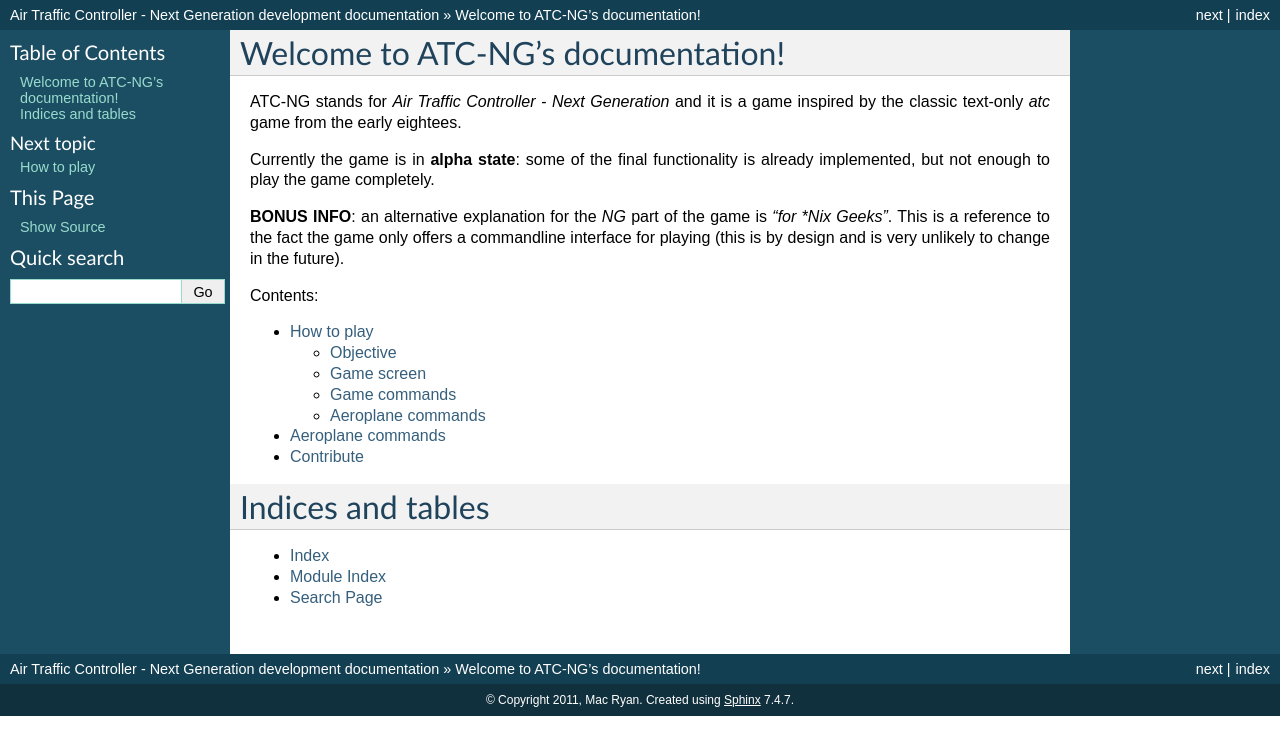
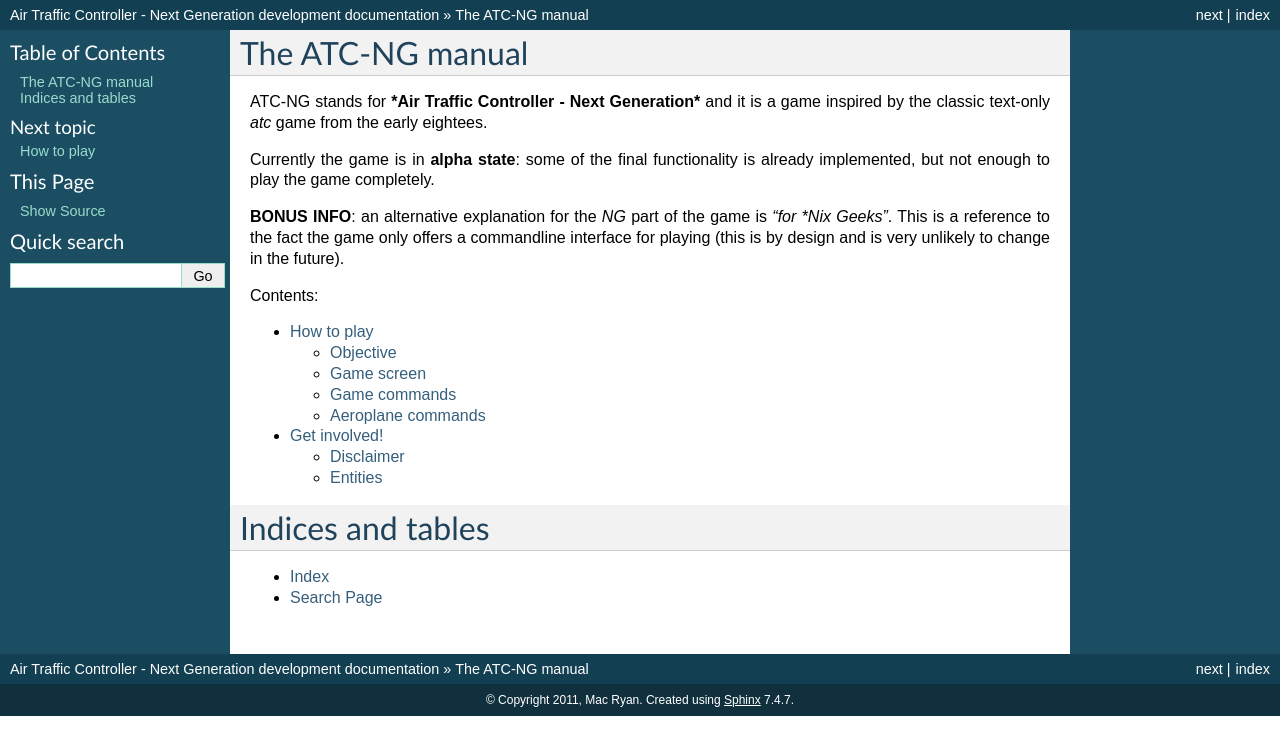
Before and after one commit to quasipedia/atc-ng, a Sphinx documentation site: the page built from docs/index.rst, in a window 1280 px wide. Shown: the top 755 px of the page. Built offline with Sphinx 7.4.7, drawn with Linux system fonts in a browser that asks for light colours; formulas are drawn with MathJax 3.

Commit message:
Good progress on documentation

```diff
--- a/docs/index.rst
+++ b/docs/index.rst
@@ -3,10 +3,10 @@
    You can adapt this file completely to your liking, but it should at least
    contain the root `toctree` directive.
 
-Welcome to ATC-NG's documentation!
-====================================================================
-ATC-NG stands for *Air Traffic Controller - Next Generation* and it is a game
-inspired by the classic text-only *atc* game from the early eightees.
+The ATC-NG manual
+=================
+ATC-NG stands for ***Air Traffic Controller - Next Generation*** and it is a
+game inspired by the classic text-only *atc* game from the early eightees.
 
 Currently the game is in **alpha state**: some of the final functionality is
 already implemented, but not enough to play the game completely.
@@ -19,15 +19,13 @@ change in the future).
 Contents:
 
 .. toctree::
-   :maxdepth: 2
 
-   gamemanual
-   planecommands
-   contribute
+   game-manual
+   get-involved
 
 Indices and tables
 ==================
 
 * :ref:`genindex`
-* :ref:`modindex`
 * :ref:`search`
+.. * :ref:`modindex`
```
Also changed, not shown: docs/game-manual.rst (renamed from docs/gamemanual.rst, +11 -2 lines), docs/get-involved.rst (renamed from docs/contribute.rst, +13 -2 lines), docs/tips.rst (added, +14 -0 lines), docs/plane-commands.rst (renamed from docs/planecommands.rst), 2 other files.
